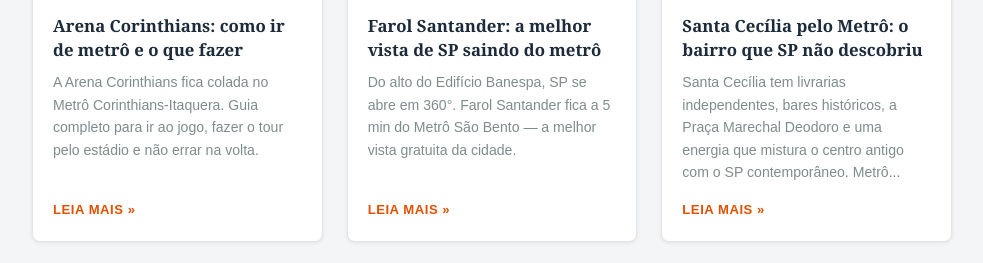
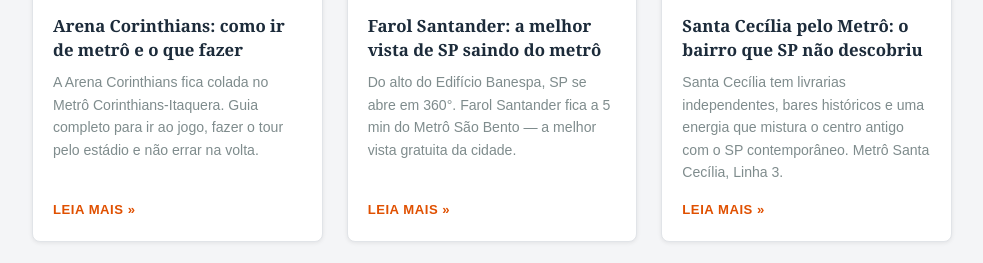
Before and after one commit to giacomettirodrigo/rotademetro, a Jekyll site: the page built from index.html, in a window 1280 px wide and 900 px high, scrolled down 7484 px, cut to the strip 183-446 px from the top of the window. Shown: the whole strip, without its empty margins (148-1131 px from the left). Built offline with Jekyll 4.4.1, drawn with Linux system fonts in a browser that asks for light colours; some of the changed text lies outside the part shown.

Commit message:
fix: meta descriptions higienopolis e santa-cecilia

```diff
--- a/_posts/2026-06-26-higienopolis-metro-higienopolis-mackenzie.html
+++ b/_posts/2026-06-26-higienopolis-metro-higienopolis-mackenzie.html
@@ -2,7 +2,7 @@
 layout: post
 title: "Higienópolis pelo Metrô: arquitetura, cafés e elegância"
 date: 2026-06-26 15:33:00 +0000
-description: "Higienópolis tem os melhores edifícios modernistas de SP, cafeterias sérias e uma atmosfera que não existe em mais nenhum bairro da cidade. Metrô Higienópolis-Mackenzie, Linha 4."
+description: "Higienópolis tem os melhores edifícios modernistas de SP, cafeterias sérias e uma atmosfera única na cidade. Metrô Higienópolis-Mackenzie, Linha 4."
 labels:
   - "Bairro"
   - "Arquitetura"
--- a/_posts/2026-06-28-santa-cecilia-metro-guia-bairro.html
+++ b/_posts/2026-06-28-santa-cecilia-metro-guia-bairro.html
@@ -2,7 +2,7 @@
 layout: post
 title: "Santa Cecília pelo Metrô: o bairro que SP não descobriu"
 date: 2026-06-28 13:17:00 +0000
-description: "Santa Cecília tem livrarias independentes, bares históricos, a Praça Marechal Deodoro e uma energia que mistura o centro antigo com o SP contemporâneo. Metrô Santa Cecília, Linha 3."
+description: "Santa Cecília tem livrarias independentes, bares históricos e uma energia que mistura o centro antigo com o SP contemporâneo. Metrô Santa Cecília, Linha 3."
 labels:
   - "Bairro"
   - "Santa Cecília"
```
